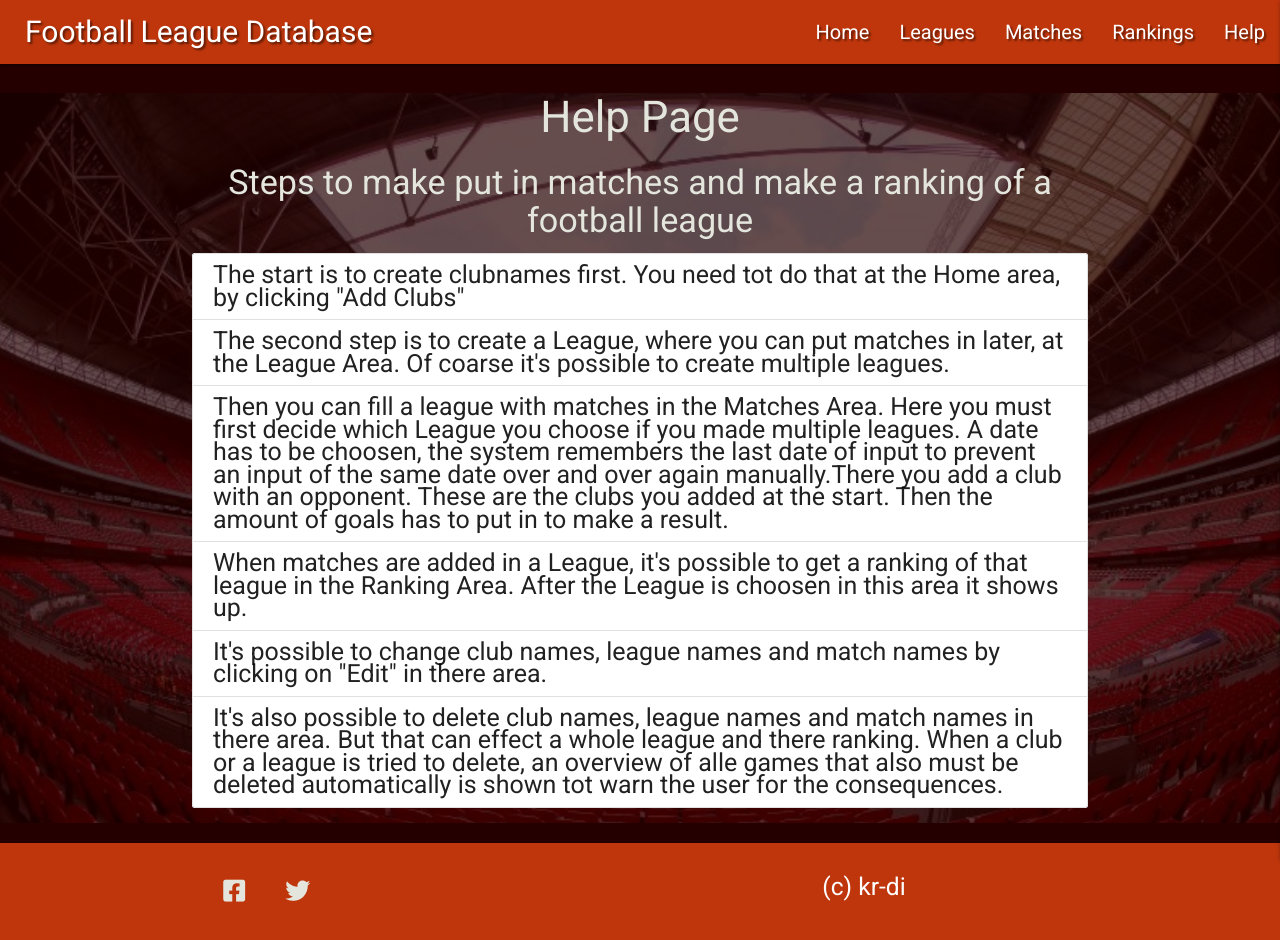
After one commit to Kriz-hub/Football_League_Database, a Flask app: page /get_help in a window 1280 px wide. The commit adds this page. Run offline with Flask 2, Linux system fonts and the light colour scheme; some libraries are stand-ins or nearby versions.

Commit message:
help added

```diff
--- a/app.py
+++ b/app.py
@@ -423,6 +423,10 @@ def show_ranking(league_id):
         rc_sm_display=rc_sm_display, hr_sm_display=hr_sm_display)
 
 
+@app.route("/get_help")
+def get_help():
+    return render_template("help.html")
+
 if __name__ == "__main__":
     app.run(host=os.environ.get("IP"),
             port=int(os.environ.get("PORT")),
--- a/templates/base.html
+++ b/templates/base.html
@@ -27,7 +27,7 @@
                   <li><a class="navis" href="{{ url_for('get_leagues') }}">Leagues</a></li>
                   <li><a class="navis" href="{{ url_for('get_matches') }}">Matches</a></li>
                   <li><a class="navis" href="{{ url_for('get_rankings') }}">Rankings</a></li>
-                  <li><a class="navis" href="#">Help</a></li>
+                  <li><a class="navis" href="{{ url_for('get_help') }}">Help</a></li>
 				</ul>
 			</div>
 		</nav>
--- /dev/null
+++ b/templates/help.html
@@ -0,0 +1,39 @@
+{% extends "base.html" %}
+{% block content %}
+<main class="container">
+    <h3 class="center-align color-of-text">Help Page</h3>
+    <h4 class="center-align color-of-text">Steps to make put in matches and make a ranking of a football league</h4>
+
+    <div class="row">
+        <ul class="collection">
+          <li class="collection-item">
+              The start is to create clubnames first. You need tot do that at the Home area, by clicking "Add Clubs"
+          </li>
+          <li class="collection-item">
+              The second step is to create a League, where you can put matches in later, at the League Area.
+              Of coarse it's possible to create multiple leagues.
+          </li>
+          <li class="collection-item">
+               Then you can fill a league with matches in the Matches Area. Here you must first decide which League
+               you choose if you made multiple leagues. A date has to be choosen, the system remembers the last date
+               of input to prevent an input of the same date over and over again manually.There you add a club with an
+               opponent. These are the clubs you added at the start. Then the amount of goals has to put in to make
+               a result.
+          </li>
+          <li class="collection-item">
+               When matches are added in a League, it's possible to get a ranking of that league in the
+               Ranking Area. After the League is choosen in this area it shows up.
+          </li>
+          <li class="collection-item">
+              It's possible to change club names, league names and match names by clicking on "Edit" in there
+              area.
+          </li>
+          <li class="collection-item">
+              It's also possible to delete club names, league names and match names in there area. But that can effect
+              a whole league and there ranking. When a club or a league is tried to delete, an overview of alle games
+              that also must be deleted automatically is shown tot warn the user for the consequences.
+          </li>
+        </ul>
+    </div>
+</main>
+{% endblock %}
```
